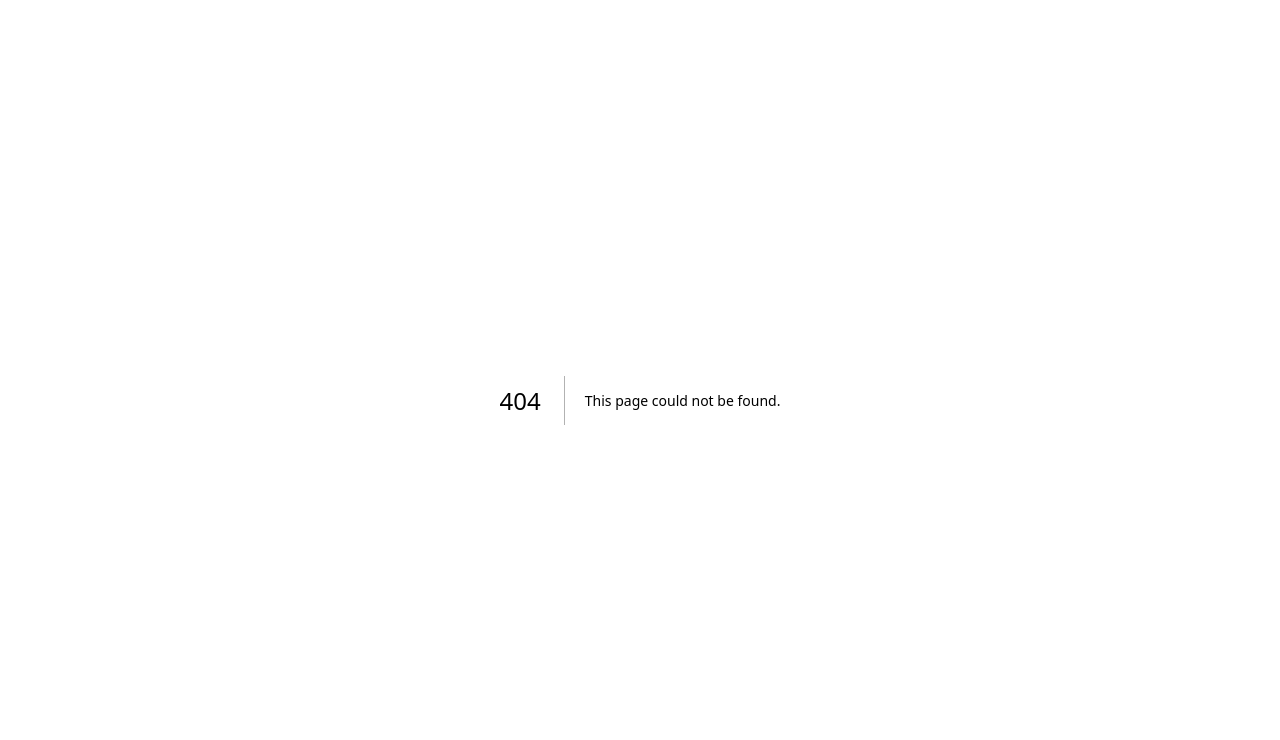
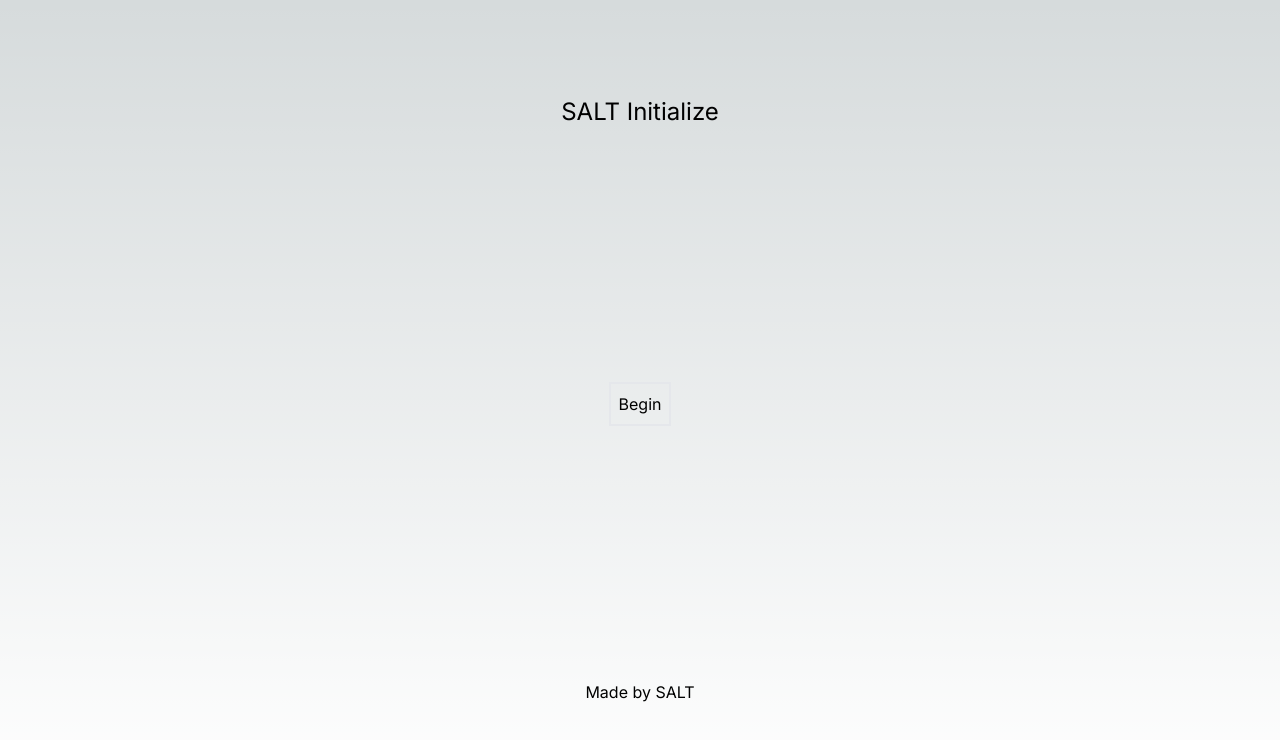
Before and after one commit to appliedtechnology/salt-initialize, a Next.js app: page /begin in a window 1280 px wide. Before the commit this address had no page. Shown: the top 740 px of the page. Built offline with nearby package versions, Linux system fonts and the light colour scheme.

Commit message:
add begin page

```diff
--- /dev/null
+++ b/src/app/begin/page.tsx
@@ -0,0 +1,13 @@
+import Link from "next/link";
+
+export default function Begin() {
+  return (
+    <main className="flex min-h-screen flex-col items-center justify-between p-24">
+      <h1 className="text-2xl">SALT Initialize</h1>
+      <Link href="/choose-course" className="border-2 p-2">
+        Begin
+      </Link>
+      <div>Made by SALT</div>
+    </main>
+  );
+}
--- a/src/app/page.tsx
+++ b/src/app/page.tsx
@@ -1,9 +1,11 @@
-import Image from "next/image";
+import Link from "next/link";
 
 export default function Home() {
   return (
     <main className="flex min-h-screen flex-col items-center justify-center p-24">
-      <h1 className="text-5xl">SALT Initialize</h1>
+      <h1 className="text-5xl">
+        <Link href="/begin">SALT Initialize</Link>
+      </h1>
     </main>
   );
 }
```
